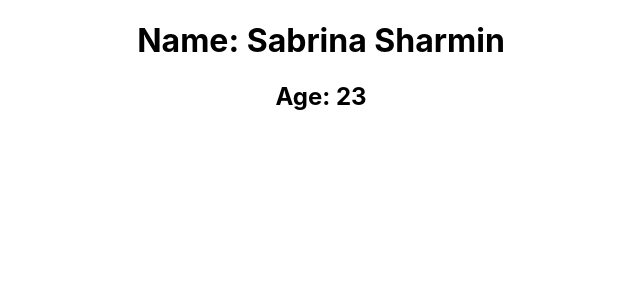
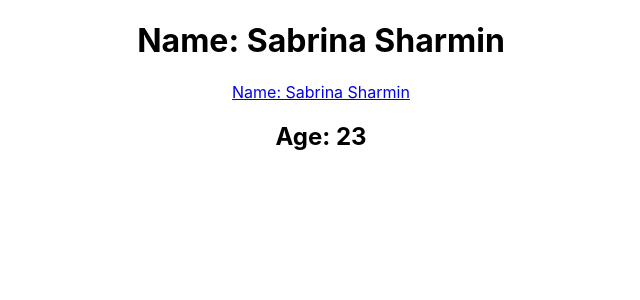
Before and after one commit to polin103109/react-examples, a React (Create React App) app: page / in a window 1280 px wide. Shown: the top 300 px of the page, without its empty margins (319-959 px from the left). Built offline with nearby package versions, Linux system fonts and the light colour scheme.

Commit message:
props pass down to child component

```diff
--- a/src/Profile/PersonName.jsx
+++ b/src/Profile/PersonName.jsx
@@ -1,9 +1,12 @@
+const UserPortfolio = ({url,firstname,lastname}) => {
+   return <a href={url}>{`Name: ${firstname} ${lastname}`}</a>
+}
 
-
-export const PersonName = ({firstname,lastname}) =>{
+export const PersonName = ({firstname,lastname,url}) =>{
     return (
         <div>
              <h1>{`Name: ${firstname} ${lastname}`}</h1>
+             <UserPortfolio firstname={firstname} lastname={lastname} url={url}/>
         </div>
     )
 }
--- a/src/Profile/Profile.jsx
+++ b/src/Profile/Profile.jsx
@@ -6,7 +6,7 @@ const PersonAge = ({age}) =>  <h2>Age: {age}</h2>;
 
 export default function Profile ({user}){
     return <div>
-       <PersonName firstname={user.firstname} lastname={user.lastname}/>
+       <PersonName firstname={user.firstname} lastname={user.lastname} url={user.url}/>
        <PersonAge age={user.age}/>
     </div>
 }
```
